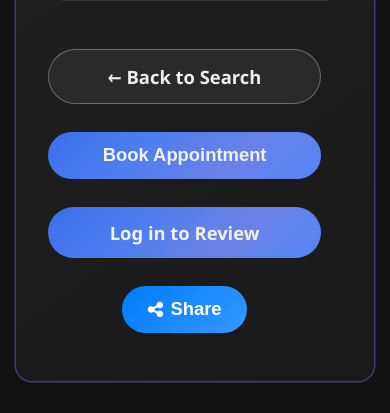
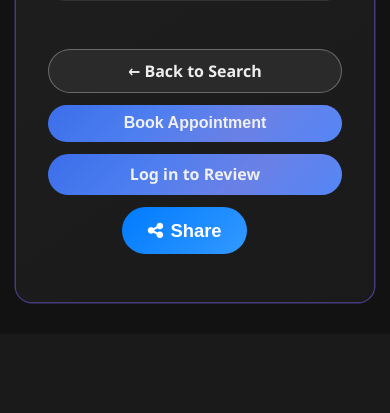
Before and after one commit to Satvir092/Localate, a Flask app: template templates/customer_view.html in a window 390 px wide. Shown: the part 718-1131 px from the top of the page. After the commit the page ends 1022 px from the top, so only its background shows below. Run offline with Flask 3, Linux system fonts and the light colour scheme; the template is opened without the code that fills it, so the values that code supplies are empty.

Commit message:
Fixed mobile css for customer view buttons

```diff
--- a/static/customer_view.css
+++ b/static/customer_view.css
@@ -149,7 +149,7 @@ body {
 .btn.secondary {
   background-color: #2a2a2a;
   color: #eee;
-  padding: 0.85rem 1.8rem;
+  padding: 0.8rem 1.6rem;
   border-radius: 999px;
   border: 1.5px solid rgba(255, 255, 255, 0.3);
   font-size: 1.1rem;
@@ -673,7 +673,7 @@ a.btn.primary.login-btn:hover {
   }
 }
 
-@media (min-width: 640px) and (max-width: 1320px) {
+@media (min-width: 640px) and (max-width: 1470px) {
   .action-buttons {
     justify-content: center;
     flex-wrap: wrap;
@@ -685,14 +685,14 @@ a.btn.primary.login-btn:hover {
     flex: 1 1 300px;
     max-width: 350px;
     min-width: 250px;
+    margin-bottom: 0.75rem;
     box-sizing: border-box;
-    margin-bottom: 0.75rem;
   }
 }
 
-@media (max-width: 1320px) {
+@media (max-width: 1470px) {
   .business-card {
-    padding: 4rem 2.5rem;
+    padding: 3rem 2rem;
     margin: 2rem 1rem;
     width: auto;
     box-sizing: content-box;
@@ -706,7 +706,10 @@ a.btn.primary.login-btn:hover {
 
   .business-details-left {
     width: 100%;
-    font-size: 1.2rem;
+    font-size: 1.1rem;
+    padding: 1rem 1.4rem;
+    line-height: 1.3;
+    margin-bottom: 1rem;
   }
 
   .business-image-wrapper {
@@ -718,38 +721,13 @@ a.btn.primary.login-btn:hover {
     height: 110px;
   }
 
-  .action-buttons {
-    justify-content: center;
-    flex-wrap: wrap;
-    gap: 1rem;
-    text-align: center;
-  }
-
-  .btn.secondary {
-    width: 100%;
-    max-width: 350px;
-  }
-.business-card {
-    padding: 3rem 2rem;
-    margin: 2rem 1rem;
-    width: auto;
-    box-sizing: content-box;
-  }
-
-  .business-details-left {
-    width: 100%;
-    font-size: 1.1rem;
-    padding: 1rem 1.4rem;
-    line-height: 1.3;
-    margin-bottom: 1rem;
-  }
-
   .business-meta {
     padding: 1rem 1.4rem;
     margin-top: 1rem;
     font-size: 1rem;
     line-height: 1.3;
   }
+
   .description {
     font-size: 0.95rem;
     line-height: 1.25;
@@ -762,20 +740,42 @@ a.btn.primary.login-btn:hover {
     text-align: center;
   }
 
-
   .action-buttons .btn {
     width: 100%;
     max-width: 350px;
     padding: 0.85rem 1.8rem;
     font-size: 1.15rem;
-    box-sizing: border-box;
     border-radius: 999px;
     font-weight: 600;
     cursor: pointer;
+    text-align: center;
     display: inline-block;
-    text-align: center;
   }
 
+  .btn.secondary {
+    width: 100%;
+    max-width: 350px;
+  }
+}
 
+@media (max-width: 639px) {
+  .action-buttons {
+    flex-direction: column;
+    align-items: center;
+    gap: 0.75rem;
+  }
 
+  .action-buttons .btn {
+    width: 100%;
+    max-width: 320px;
+    font-size: 1rem !important;
+    padding: 0.6rem 1.2rem !important;
+    margin: 0;
+    box-sizing: border-box;
   }
+
+  .btn i {
+    font-size: 1rem !important;
+    margin-right: 0.4rem;
+  }
+}
```
Lines whose indentation alone changed are shown as unchanged.
